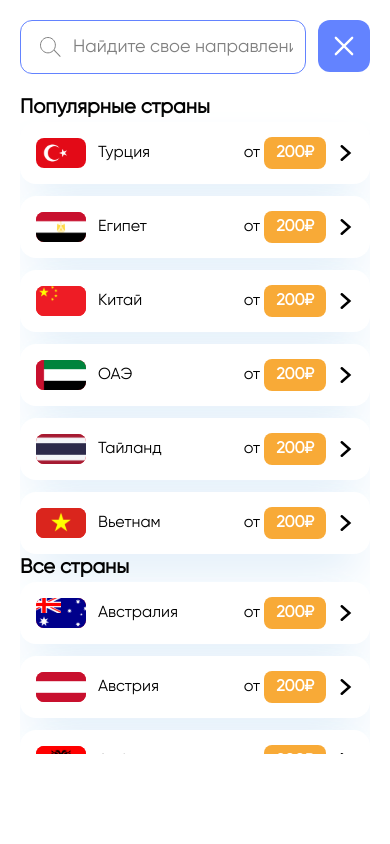
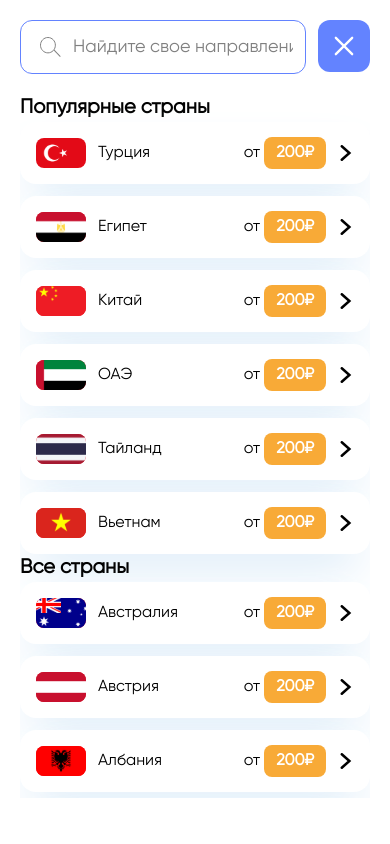
Before and after one commit to margocoding/mobile_internet_webapp, a React (Vite) app: page / in a window 390 px wide. Both pictures are taken after a click on the button "Показать все". Shown: the top 844 px of the page. Built offline with nearby package versions, Linux system fonts and the light colour scheme.

Commit message:
Mobile modal fix

```diff
--- a/src/components/ui/Modal.tsx
+++ b/src/components/ui/Modal.tsx
@@ -1,4 +1,3 @@
-// components/ui/Modal.tsx
 import {
   useEffect,
   type Dispatch,
@@ -30,12 +29,15 @@ const Modal = ({
   useEffect(() => {
     if (opened) {
       document.body.style.overflow = "hidden";
+      document.body.style.touchAction = "none";
     } else {
       document.body.style.overflow = "";
+      document.body.style.touchAction = "";
     }
 
     return () => {
       document.body.style.overflow = "";
+      document.body.style.touchAction = "";
     };
   }, [opened]);
 
@@ -45,13 +47,15 @@ const Modal = ({
         <motion.div
           onClick={() => setOpened(false)}
           className="
-            fixed inset-0 z-20
+            fixed inset-0 z-50
+            flex items-center justify-center
+            overflow-y-auto
+            bg-black/10
             p-10
-            h-full
             text-black
-            bg-black/10
             backdrop-blur-xs
 
+            max-[1024px]:items-end
             max-[1024px]:p-0
           "
           initial={{ opacity: 0 }}
@@ -84,37 +88,42 @@ const Modal = ({
               ease: [0.16, 1, 0.3, 1],
             }}
             className={`
-              absolute
-              left-1/2
-              top-1/2
+              relative
               z-30
-              w-232.25
-              -translate-x-1/2
-              -translate-y-1/2
+              w-full
+              max-w-[929px]
               overflow-hidden
               rounded-2xl
               bg-white
               p-7
+              shadow-2xl
 
-              max-[1024px]:w-full
-              max-[1024px]:h-full
-              max-[1024px]:min-h-screen
-              max-[1024px]:max-h-full
+              max-[1024px]:min-h-dvh
+              max-[1024px]:max-w-full
               max-[1024px]:rounded-none
               max-[1024px]:p-5
 
               ${className}
             `}
           >
-            <div className="flex items-start justify-between gap-3">
-              <div className="min-w-0 flex-1">{header}</div>
+            {(header || true) && (
+              <div className="flex items-start justify-between gap-3">
+                <div className="min-w-0 flex-1">{header}</div>
 
-              <div className="shrink-0">
-                <CloseButton color={color} onClick={() => setOpened(false)} />
+                <div className="shrink-0">
+                  <CloseButton color={color} onClick={() => setOpened(false)} />
+                </div>
               </div>
-            </div>
+            )}
 
-            <div className="mt-5 max-h-[calc(90vh-100px)] overflow-y-auto">
+            <div
+              className="
+                mt-5
+                max-h-[calc(100dvh-140px)]
+                overflow-y-auto
+                overscroll-contain
+              "
+            >
               {children}
             </div>
           </motion.div>
```
